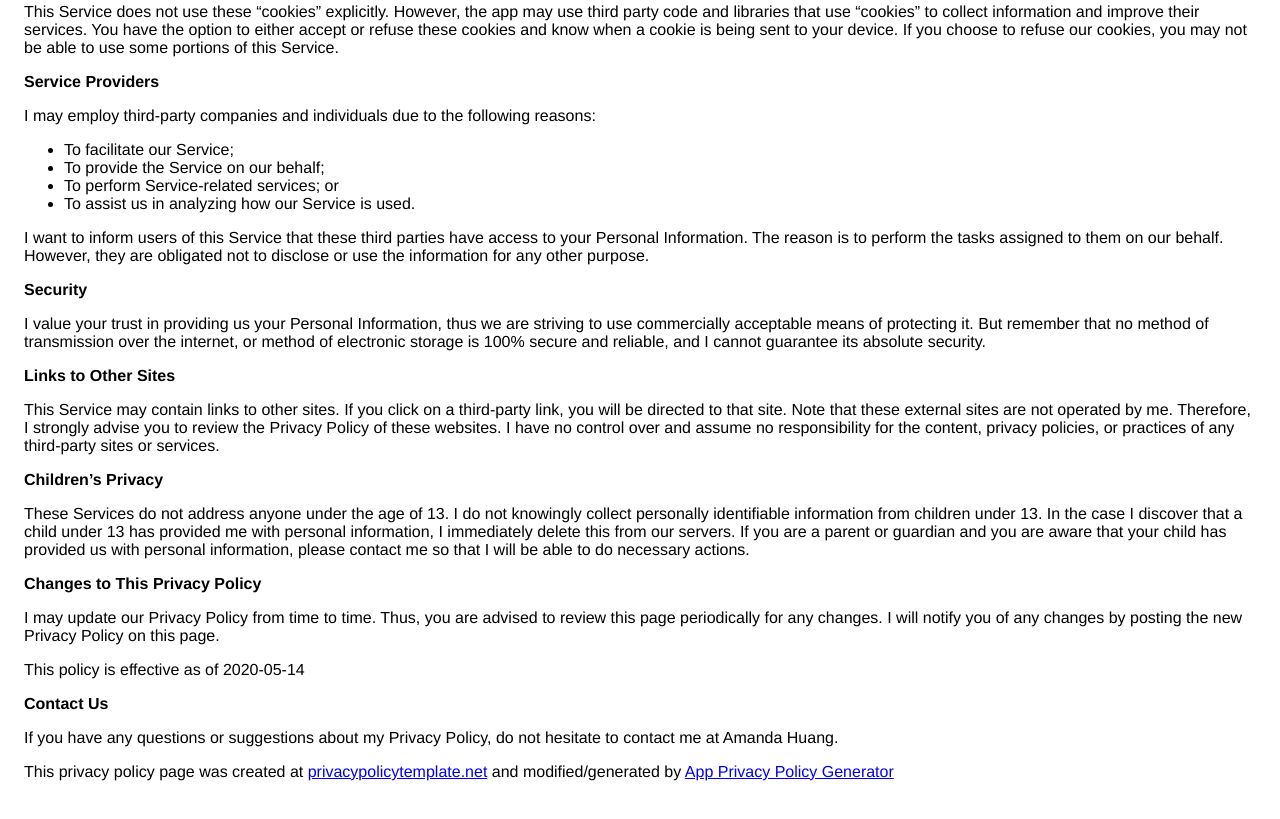
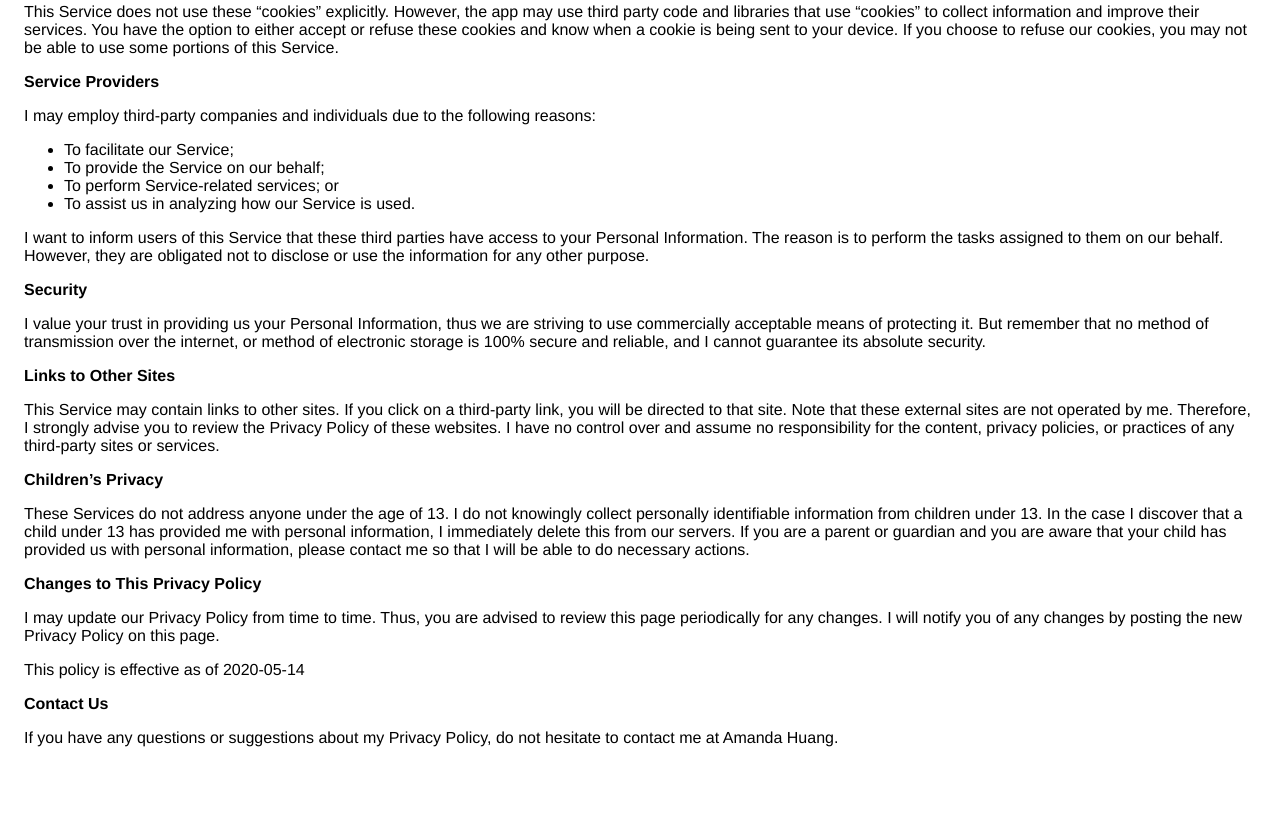
Before and after one commit to AmandaHuang0/support, a plain HTML site: page numberlocation.html in a window 1280 px wide. Shown: the part 617-1436 px from the top of the page. After the commit the page ends 1404 px from the top, so only its background shows below. Drawn offline with Linux system fonts and the light colour scheme.

Commit message:
Update numberlocation.html

```diff
--- a/numberlocation.html
+++ b/numberlocation.html
@@ -104,10 +104,6 @@
                 </p> <p>This policy is effective as of 2020-05-14</p> <p><strong>Contact Us</strong></p> <p>
                   If you have any questions or suggestions about my
                   Privacy Policy, do not hesitate to contact me at Amanda Huang.
-                </p> <p>
-                  This privacy policy page was created at
-                  <a href="https://privacypolicytemplate.net" target="_blank">privacypolicytemplate.net</a>
-                  and modified/generated by
-                  <a href="https://app-privacy-policy-generator.firebaseapp.com/" target="_blank">App Privacy Policy Generator</a></p>
+                </p> <p></p>
     </body>
     </html>
```
